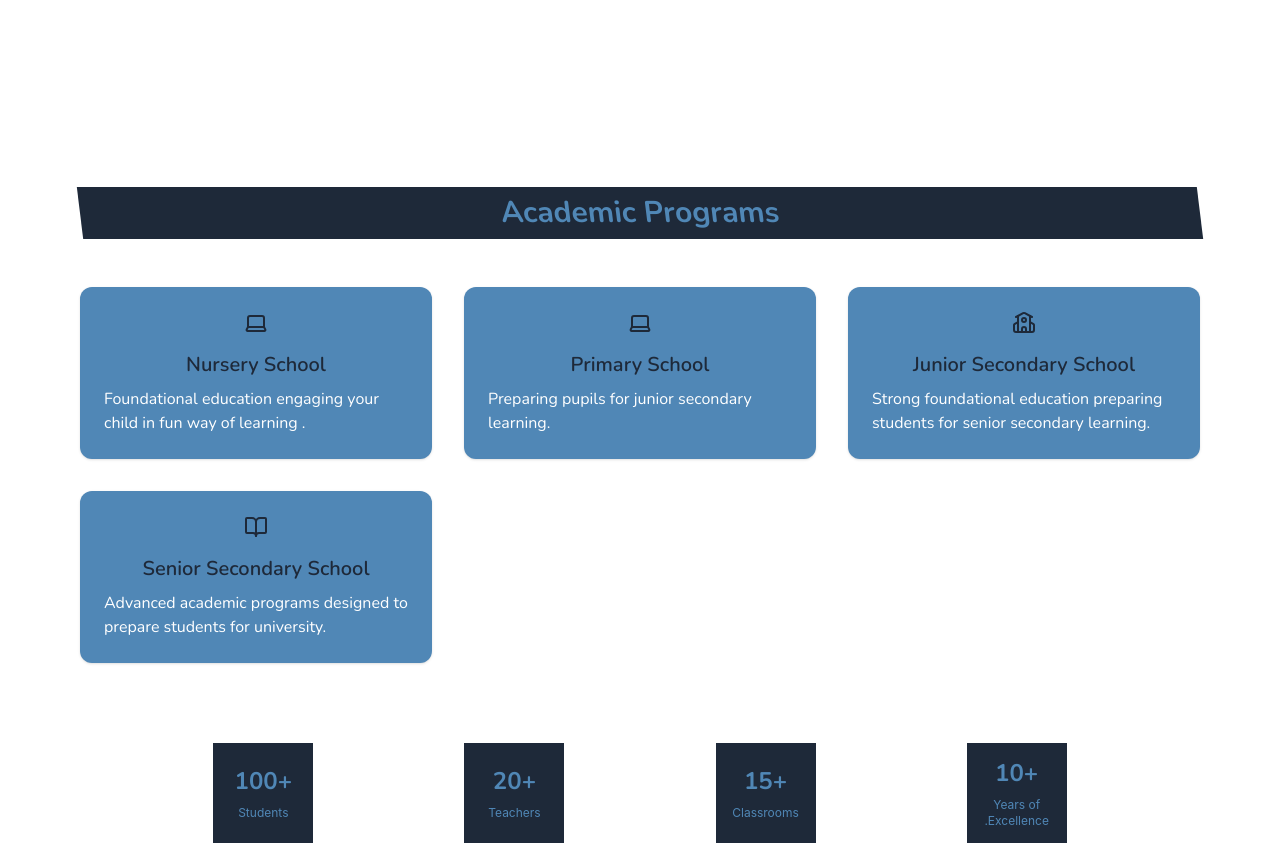
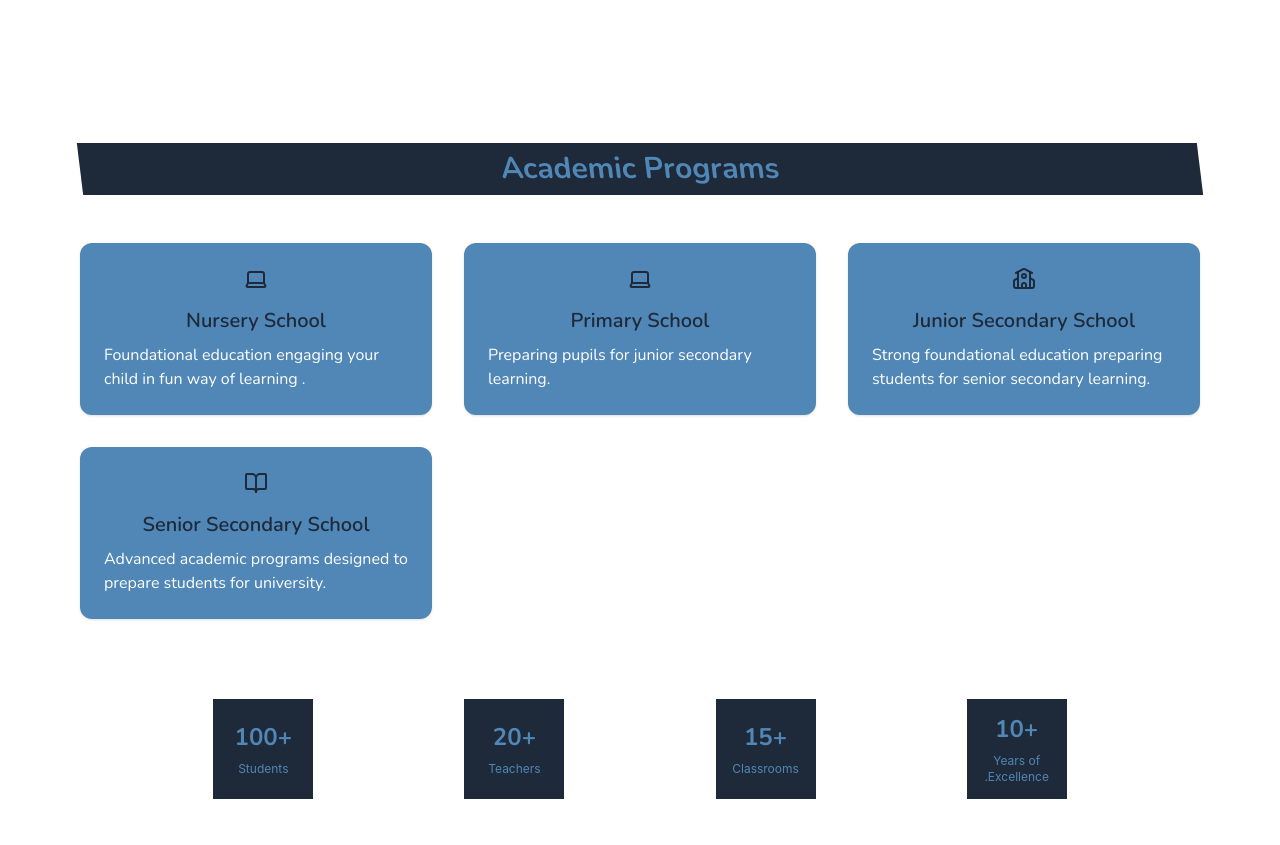
Before and after one commit to JoshTino/focus-academy-school, a React (Vite) app: page / in a window 1280 px wide. Shown: the part 653-1498 px from the top of the page. Built offline with nearby package versions, Linux system fonts and the light colour scheme.

Commit message:
feat: adjust top padding

```diff
--- a/components/Academics.jsx
+++ b/components/Academics.jsx
@@ -26,7 +26,7 @@ const programs = [
 
 export default function Academics(){
   return(
-    <section id="academics" className="py-20 px-4">
+    <section id="academics" className="pb-20 pt-9 px-4">
 
       <div className="max-w-6xl mx-auto md:px-4">
 
```
